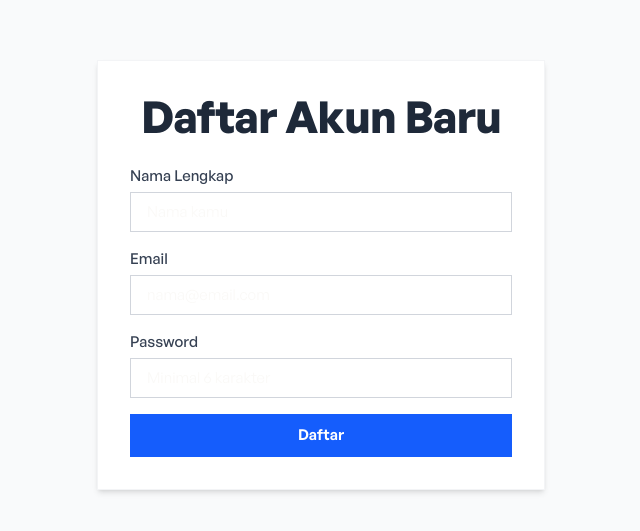
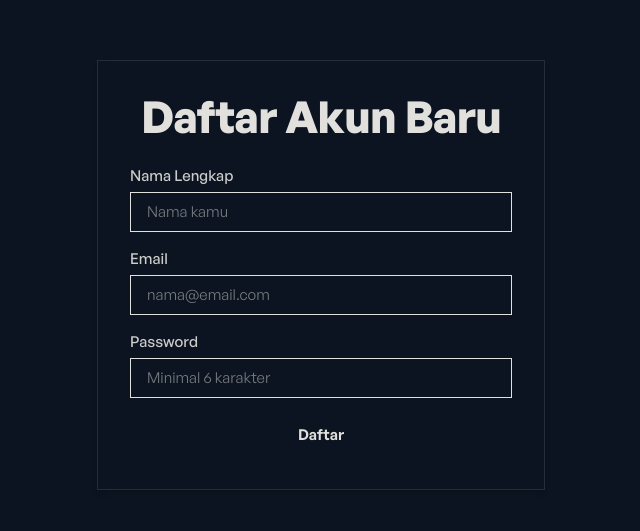
Before and after one commit to enclaireee/controllabweb, a Next.js app: page /register in a window 1280 px wide. Shown: the part 125-656 px from the top of the page, without its empty margins (319-959 px from the left). Built offline with nearby package versions, Linux system fonts and the light colour scheme; no server answers.

Commit message:
update main page

```diff
--- a/app/(auth)/login/sections/Section1.tsx
+++ b/app/(auth)/login/sections/Section1.tsx
@@ -4,7 +4,7 @@ import { useState } from "react";
 import { createBrowserClient } from "@supabase/ssr";
 import { useRouter } from "next/navigation";
 
-export default function Section1() {
+export default function LoginPage() {
   const [email, setEmail] = useState("");
   const [password, setPassword] = useState("");
   const [loading, setLoading] = useState(false);
@@ -36,21 +36,21 @@ export default function Section1() {
   };
 
   return (
-    <div className="flex min-h-screen items-center justify-center bg-gray-50 px-4">
-      <div className="w-full max-w-md rounded-xl bg-white p-8 shadow-md border border-gray-100">
-        <h2 className="mb-6 text-center text-2xl font-bold text-gray-800">
+    <div className="flex min-h-screen items-center justify-center bg-background px-4 text-foreground">
+      <div className="w-full max-w-md rounded-xl bg-card p-8 shadow-md border border-border">
+        <h2 className="mb-6 text-center text-2xl font-bold">
           Masuk ke Akun
         </h2>
 
         {errorMsg && (
-          <div className="mb-4 rounded-lg bg-red-50 p-3 text-sm text-red-600 border border-red-200">
+          <div className="mb-4 rounded-lg bg-destructive/10 p-3 text-sm text-destructive border border-destructive/20">
             {errorMsg}
           </div>
         )}
 
         <form onSubmit={handleLogin} className="space-y-4">
           <div>
-            <label className="block text-sm font-medium text-gray-700 mb-1">
+            <label className="block text-sm font-medium mb-1 opacity-90">
               Email
             </label>
             <input
@@ -58,13 +58,13 @@ export default function Section1() {
               required
               value={email}
               onChange={(e) => setEmail(e.target.value)}
-              className="w-full rounded-lg border border-gray-300 px-4 py-2 text-sm focus:border-blue-500 focus:outline-none focus:ring-1 focus:ring-blue-500"
+              className="w-full rounded-lg border border-input bg-background px-4 py-2 text-sm focus:border-primary focus:outline-none focus:ring-1 focus:ring-primary"
               placeholder="nama@email.com"
             />
           </div>
 
           <div>
-            <label className="block text-sm font-medium text-gray-700 mb-1">
+            <label className="block text-sm font-medium mb-1 opacity-90">
               Password
             </label>
             <input
@@ -72,7 +72,7 @@ export default function Section1() {
               required
               value={password}
               onChange={(e) => setPassword(e.target.value)}
-              className="w-full rounded-lg border border-gray-300 px-4 py-2 text-sm focus:border-blue-500 focus:outline-none focus:ring-1 focus:ring-blue-500"
+              className="w-full rounded-lg border border-input bg-background px-4 py-2 text-sm focus:border-primary focus:outline-none focus:ring-1 focus:ring-primary"
               placeholder="••••••••"
             />
           </div>
@@ -80,7 +80,7 @@ export default function Section1() {
           <button
             type="submit"
             disabled={loading}
-            className="w-full rounded-lg bg-blue-600 py-2.5 text-sm font-semibold text-white hover:bg-blue-700 disabled:opacity-50 transition-colors"
+            className="w-full rounded-lg bg-primary py-2.5 text-sm font-semibold text-primary-foreground hover:opacity-90 disabled:opacity-50 transition-all"
           >
             {loading ? "Memproses..." : "Masuk"}
           </button>
--- a/app/(auth)/register/sections/Section1.tsx
+++ b/app/(auth)/register/sections/Section1.tsx
@@ -4,7 +4,7 @@ import { useState } from "react";
 import { createBrowserClient } from "@supabase/ssr";
 import { useRouter } from "next/navigation";
 
-export default function Section1() {
+export default function RegisterPage() {
   const [email, setEmail] = useState("");
   const [password, setPassword] = useState("");
   const [fullName, setFullName] = useState("");
@@ -43,21 +43,21 @@ export default function Section1() {
   };
 
   return (
-    <div className="flex min-h-screen items-center justify-center bg-gray-50 px-4">
-      <div className="w-full max-w-md rounded-xl bg-white p-8 shadow-md border border-gray-100">
-        <h2 className="mb-6 text-center text-2xl font-bold text-gray-800">
+    <div className="flex min-h-screen items-center justify-center bg-background px-4 text-foreground">
+      <div className="w-full max-w-md rounded-xl bg-card p-8 shadow-md border border-border">
+        <h2 className="mb-6 text-center text-2xl font-bold">
           Daftar Akun Baru
         </h2>
 
         {errorMsg && (
-          <div className="mb-4 rounded-lg bg-red-50 p-3 text-sm text-red-600 border border-red-200">
+          <div className="mb-4 rounded-lg bg-destructive/10 p-3 text-sm text-destructive border border-destructive/20">
             {errorMsg}
           </div>
         )}
 
         <form onSubmit={handleRegister} className="space-y-4">
           <div>
-            <label className="block text-sm font-medium text-gray-700 mb-1">
+            <label className="block text-sm font-medium mb-1 opacity-90">
               Nama Lengkap
             </label>
             <input
@@ -65,13 +65,13 @@ export default function Section1() {
               required
               value={fullName}
               onChange={(e) => setFullName(e.target.value)}
-              className="w-full rounded-lg border border-gray-300 px-4 py-2 text-sm focus:border-blue-500 focus:outline-none focus:ring-1 focus:ring-blue-500"
+              className="w-full rounded-lg border border-input bg-background px-4 py-2 text-sm focus:border-primary focus:outline-none focus:ring-1 focus:ring-primary"
               placeholder="Nama kamu"
             />
           </div>
 
           <div>
-            <label className="block text-sm font-medium text-gray-700 mb-1">
+            <label className="block text-sm font-medium mb-1 opacity-90">
               Email
             </label>
             <input
@@ -79,13 +79,13 @@ export default function Section1() {
               required
               value={email}
               onChange={(e) => setEmail(e.target.value)}
-              className="w-full rounded-lg border border-gray-300 px-4 py-2 text-sm focus:border-blue-500 focus:outline-none focus:ring-1 focus:ring-blue-500"
+              className="w-full rounded-lg border border-input bg-background px-4 py-2 text-sm focus:border-primary focus:outline-none focus:ring-1 focus:ring-primary"
               placeholder="nama@email.com"
             />
           </div>
 
           <div>
-            <label className="block text-sm font-medium text-gray-700 mb-1">
+            <label className="block text-sm font-medium mb-1 opacity-90">
               Password
             </label>
             <input
@@ -93,7 +93,7 @@ export default function Section1() {
               required
               value={password}
               onChange={(e) => setPassword(e.target.value)}
-              className="w-full rounded-lg border border-gray-300 px-4 py-2 text-sm focus:border-blue-500 focus:outline-none focus:ring-1 focus:ring-blue-500"
+              className="w-full rounded-lg border border-input bg-background px-4 py-2 text-sm focus:border-primary focus:outline-none focus:ring-1 focus:ring-primary"
               placeholder="Minimal 6 karakter"
             />
           </div>
@@ -101,7 +101,7 @@ export default function Section1() {
           <button
             type="submit"
             disabled={loading}
-            className="w-full rounded-lg bg-blue-600 py-2.5 text-sm font-semibold text-white hover:bg-blue-700 disabled:opacity-50 transition-colors"
+            className="w-full rounded-lg bg-primary py-2.5 text-sm font-semibold text-primary-foreground hover:opacity-90 disabled:opacity-50 transition-all"
           >
             {loading ? "Memproses..." : "Daftar"}
           </button>
--- a/app/(public)/mainpage/Hero.tsx
+++ b/app/(public)/mainpage/Hero.tsx
@@ -28,28 +28,31 @@ export default function Hero() {
           <div className="flex items-center gap-2">
             <span className="w-2 h-2 rounded-full bg-highlight animate-pulse" />
             <span className="text-meta text-highlight font-mono uppercase tracking-wider">
-              Laboratorium Kontrol & Otomasi
+              Laboratorium Teknik Kendali
             </span>
           </div>
 
           <h1 className="text-2xl md:text-3xl font-display font-bold text-text leading-tight tracking-tight">
-            Advancing Excellence in Control Systems, Signal Processing & Digital Simulation.
+            Control Laboratory Learning Center
           </h1>
 
           <p className="text-sm md:text-base text-text-muted max-w-xl">
-            Pusat kegiatan praktikum, analisis sinyal, dan eksperimen sistem kontrol berbasis perangkat keras serta simulasi interaktif.
+            Pusat kegiatan praktikum dan simulasi untuk Praktikum Teknik Kendali
           </p>
 
           <div className="pt-4 flex flex-wrap gap-4">
+            {/* PERBAIKAN 1: Arahkan Learn More ke /about (tempat modul berada) */}
             <Link
-              href="/materi"
+              href="/about"
               className="border border-border bg-surface/50 hover:border-accent text-text px-6 py-3 rounded-button font-medium text-sm transition-all flex items-center gap-2 group"
             >
               <span>Learn More</span>
               <span className="group-hover:translate-x-1 transition-transform">&rarr;</span>
             </Link>
+
+            {/* PERBAIKAN 2: Ubah href Contacts ke "#" agar tidak mengarah ke modul */}
             <Link
-              href="/about#contacts"
+              href="#"
               className="border border-border bg-surface/50 hover:border-accent text-text px-6 py-3 rounded-button font-medium text-sm transition-all flex items-center gap-2 group"
             >
               <span>Contacts</span>
@@ -58,7 +61,7 @@ export default function Hero() {
           </div>
         </motion.div>
 
-        {/* Kolom Visual / Foto Tim Asisten (Seperti di Slide 2) */}
+        {/* Kolom Visual / Foto Tim Asisten */}
         <motion.div
           initial={{ opacity: 0, scale: 0.95 }}
           animate={{ opacity: 1, scale: 1 }}
@@ -74,7 +77,7 @@ export default function Hero() {
             <div className="absolute inset-0 bg-gradient-to-t from-bg via-transparent to-transparent opacity-80" />
             <div className="absolute bottom-4 left-4 right-4 p-4 bg-surface/90 backdrop-blur-md rounded-button border border-border">
               <p className="text-meta font-mono text-highlight">TIM ASISTEN 2025/2026</p>
-              <p className="text-sm font-bold text-text">Laboratorium Kontrol & Otomasi</p>
+              <p className="text-sm font-bold text-text">Laboratorium Teknik Kendali</p>
             </div>
           </div>
         </motion.div>
```
Also changed, not shown: app/(public)/about/page.tsx (+3 -77 lines), app/(public)/materi/page.tsx (+80 -3 lines).
